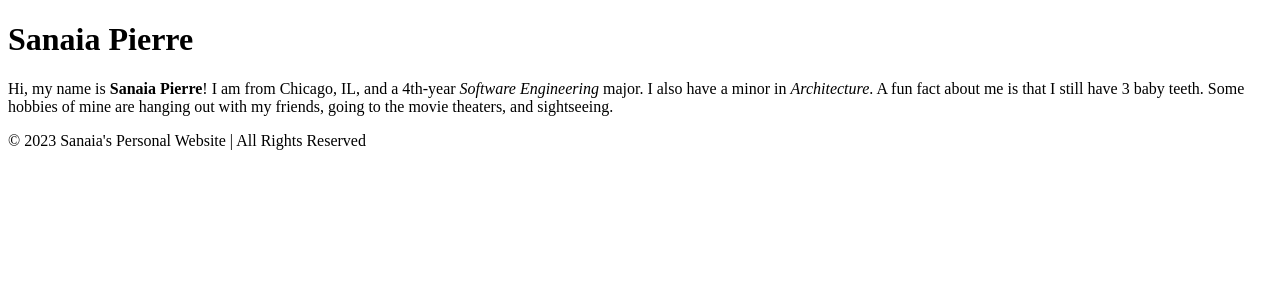
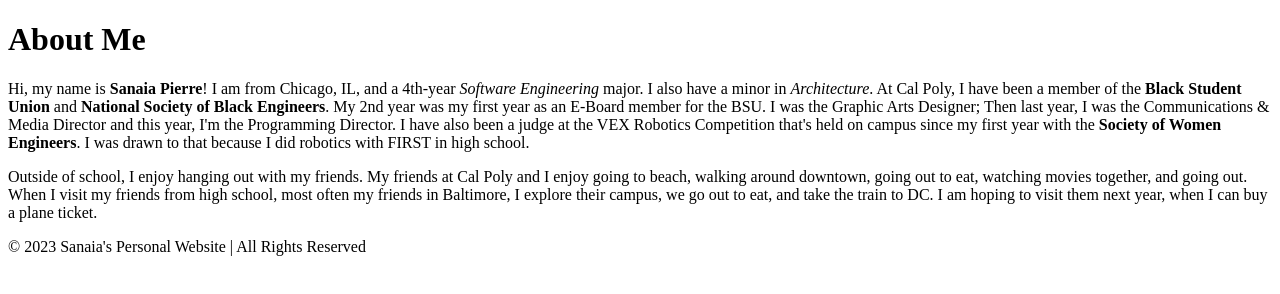
Before and after one commit to sapierre26/sapierre.github.io, a plain HTML site: page index.html in a window 1280 px wide. Drawn offline with Linux system fonts and the light colour scheme.

Commit message:
feat: added content and div boxes to the index.html page

```diff
--- a/index.html
+++ b/index.html
@@ -7,8 +7,24 @@
     <nav></nav>
 
     <main>
-        <h1>Sanaia Pierre</h1>
-        <p>Hi, my name is <strong>Sanaia Pierre</strong>! I am from Chicago, IL, and a 4th-year <em>Software Engineering</em> major. I also have a minor in <em>Architecture</em>. A fun fact about me is that I still have 3 baby teeth. Some hobbies of mine are hanging out with my friends, going to the movie theaters, and sightseeing.</p>
+        <h1>About Me</h1>
+
+        <div class="about">
+            <div class="about-img"></div>
+            <div class="about-text">
+                <p>Hi, my name is <strong>Sanaia Pierre</strong>! I am from Chicago, IL, and a 4th-year <em>Software Engineering</em> major. I also have a minor in <em>Architecture</em>.
+                    At Cal Poly, I have been a member of the <strong>Black Student Union</strong> and <strong>National Society of Black Engineers</strong>. My 2nd year was my first year as an E-Board member for the BSU. I
+                    was the Graphic Arts Designer; Then last year, I was the Communications & Media Director and this year, I'm the Programming Director. I have also been a judge at the VEX
+                    Robotics Competition that's held on campus since my first year with the <strong>Society of Women Engineers</strong>. I was drawn to that because I did robotics with FIRST in high school.
+                </p>
+                <p>
+                    Outside of school, I enjoy hanging out with my friends. My friends at Cal Poly and I enjoy going to beach, walking around downtown, going out to eat, watching movies
+                    together, and going out. When I visit my friends from high school, most often my friends in Baltimore, I explore their campus, we go out to eat, and take the train to DC.
+                    I am hoping to visit them next year, when I can buy a plane ticket.
+                </p>
+            </div>
+
+        </div>
     </main>
 
     <footer>© 2023 Sanaia's Personal Website | All Rights Reserved</footer>
```
